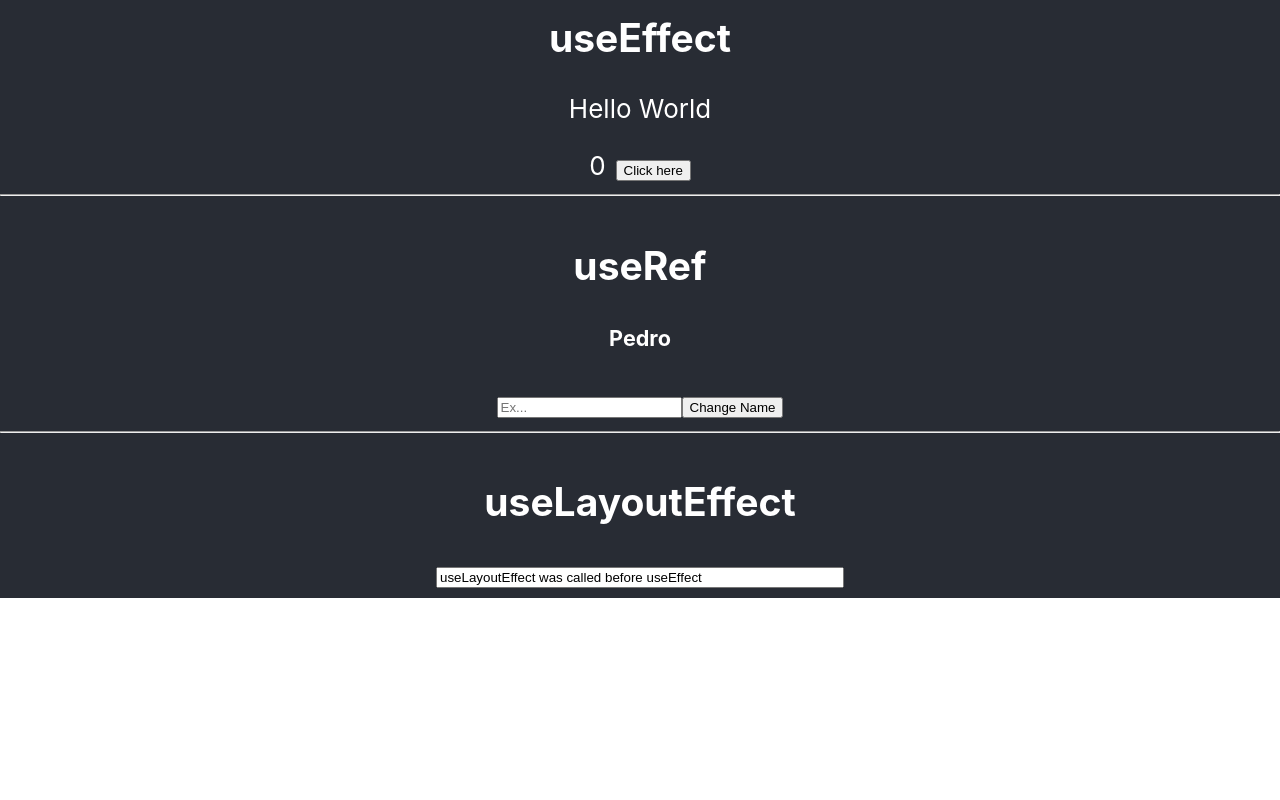
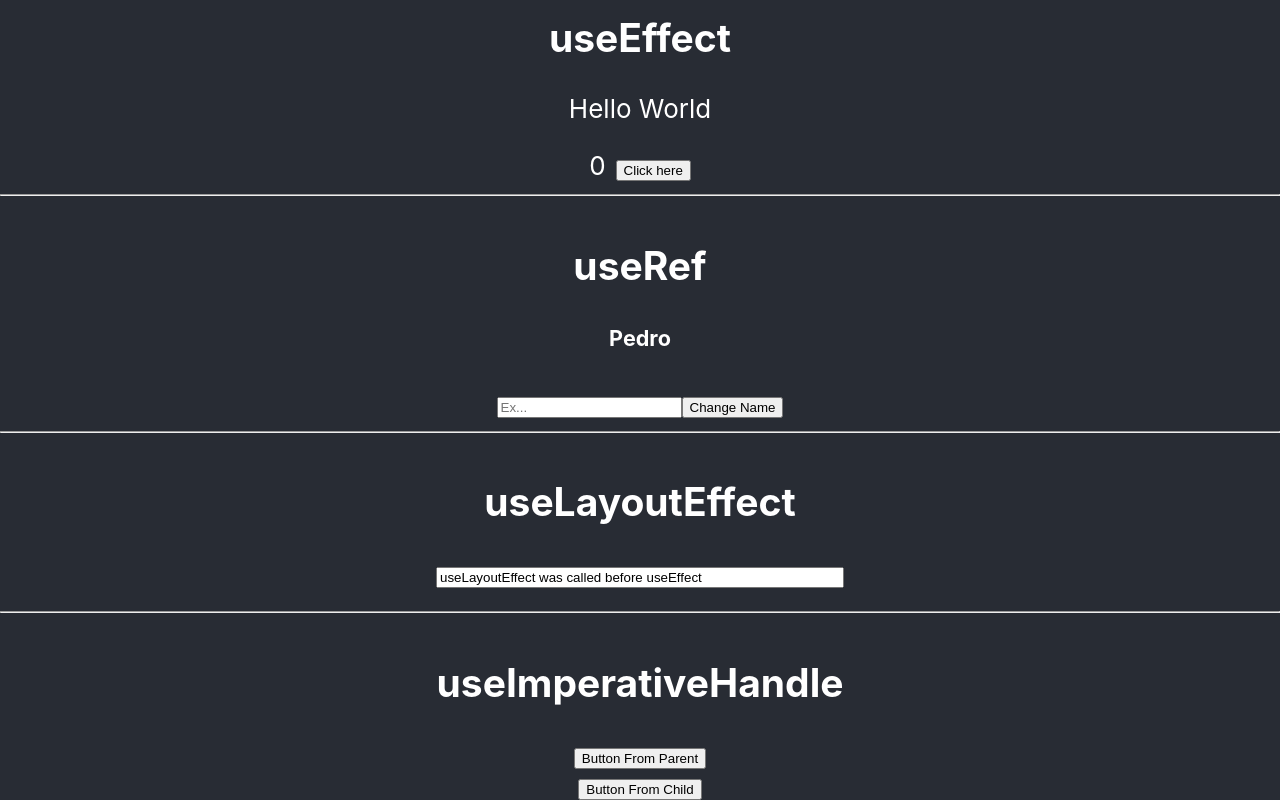
Before and after one commit to PMGH/react-hooks-examples, a React (Create React App) app: page / in a window 1280 px wide. Shown: the part 822-1622 px from the top of the page. Before the commit the page ends 1420 px from the top, so only its background shows below. Built offline with nearby package versions, Linux system fonts and the light colour scheme; no server answers.

Commit message:
add useImperativeHandle example

```diff
--- a/src/App.js
+++ b/src/App.js
@@ -1,6 +1,7 @@
 import './App.css';
 import { SectionSeparator } from './components/sectionSeparator';
 import { UseEffectTutorial } from './examples/useEffect/useEffect';
+import { UseImperativeHandleTutorial } from './examples/useImperativeHandle/useImperativeHandle';
 import { UseLayoutEffectTutorial } from "./examples/useLayoutEffect/useLayoutEffect";
 import { ReducerTutorial } from "./examples/useReducer/useReducer";
 import { UseRefTutorial } from "./examples/useRef/useRef";
@@ -24,6 +25,8 @@ function App() {
         <UseRefTutorial />
         <SectionSeparator />
         <UseLayoutEffectTutorial />
+        <SectionSeparator />
+        <UseImperativeHandleTutorial />
       </header>
     </div>
   );
--- /dev/null
+++ b/src/examples/useImperativeHandle/Button.js
@@ -0,0 +1,22 @@
+import { forwardRef, useImperativeHandle, useState } from 'react';
+
+export const Button = forwardRef((props, ref) => {
+  const [toggle, setToggle] = useState(false);
+
+  useImperativeHandle(ref, () => ({
+    alterToggle() {
+      console.log('useImperativeHandle calling setToggle')
+      setToggle(!toggle);
+    }
+  }))
+
+  return (
+    <div>
+      <button onClick={() => {
+        console.log('Button from Child calling setToggle')
+        setToggle(!toggle)
+      }}>Button From Child</button>
+      {toggle && <span>Toggle</span>}
+    </div>
+  )
+})
--- /dev/null
+++ b/src/examples/useImperativeHandle/useImperativeHandle.js
@@ -0,0 +1,20 @@
+import { useRef } from 'react';
+import { Button } from './Button';
+
+// useImperativeHandle is useful when you need to alter the value of a child component's state
+// Useful when you need to create a reusable component with functionality that needs to be invoked from the outside
+// In this example useImperativeHandle is used inside the Button component
+
+export const UseImperativeHandleTutorial = () => {
+  const buttonRef = useRef(null);
+
+  return (
+    <section>
+      <h1>useImperativeHandle</h1>
+      <div>
+        <button onClick={() => {buttonRef.current.alterToggle()}}>Button From Parent</button>
+        <Button ref={buttonRef} />
+      </div>
+    </section>
+  );
+}
```
